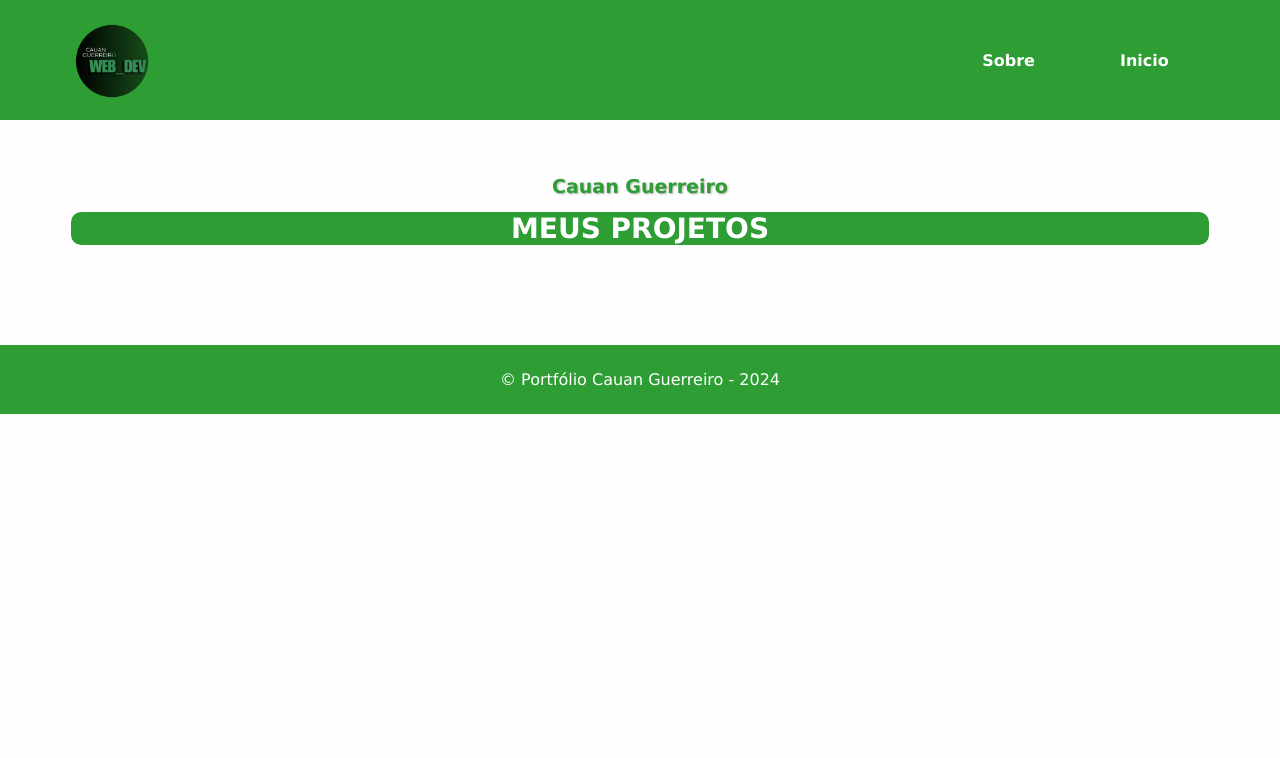
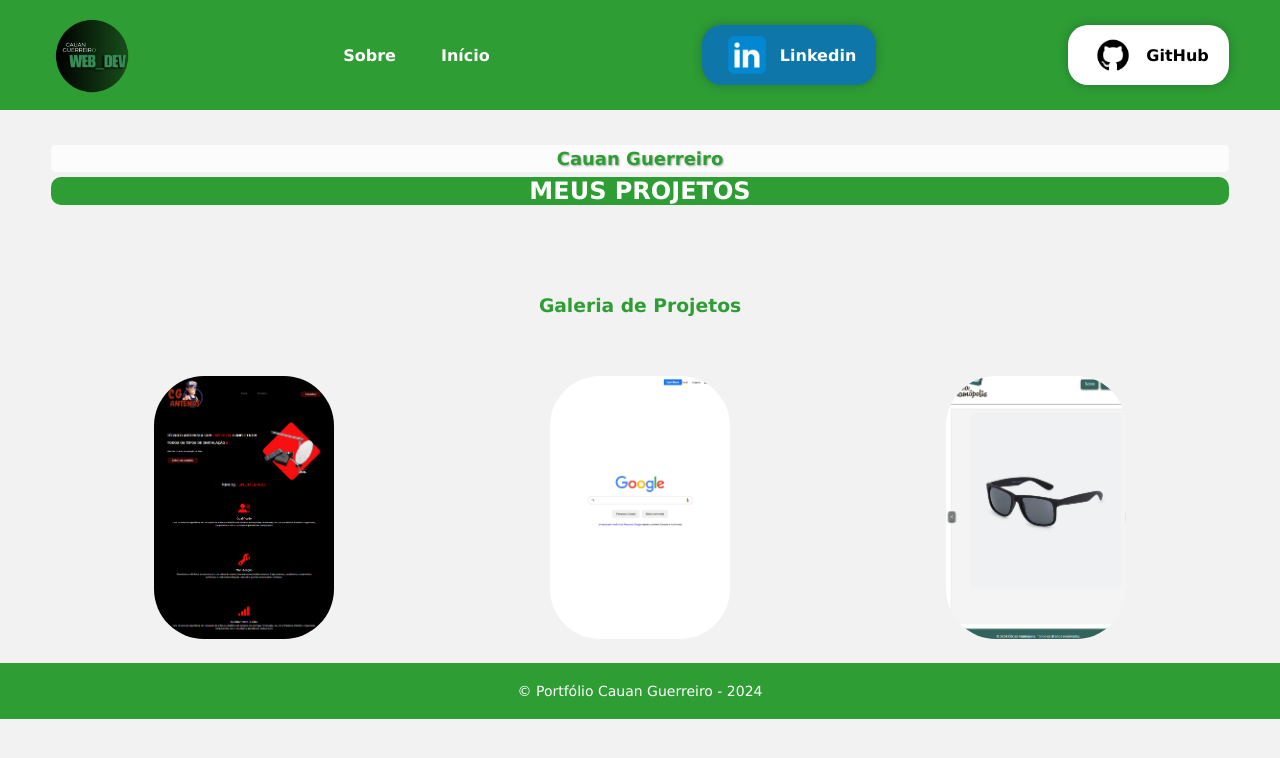
Before and after one commit to Cauanmguerreiro/portifolio, a plain HTML site: page projetos.html in a window 1280 px wide. Drawn offline with nearby package versions, Linux system fonts and the light colour scheme.

Commit message:
atualização_projetos

```diff
--- a/projetos.html
+++ b/projetos.html
@@ -21,11 +21,28 @@
             <nav class="menu-desktop">
                 <ul>
                     <li><a href="sobre.html">Sobre</a></li>
-                <li><a href="index.html">Inicio</a></li>
+                    <li><a href="index.html">Início</a></li>
                 </ul>
             </nav>
+
+            <!-- Adicionando os botões do LinkedIn e GitHub -->
+            <div class="btn-linkedin">
+                <a href="https://www.linkedin.com/in/cauanguerreiro/" target="_blank">
+                    <button>
+                        <img src="img/linkedin.png" alt="LinkedIn" class="icon" /> Linkedin
+                    </button>
+                </a>
+            </div>
+            <div class="btn-github">
+                <a href="https://github.com/Cauanmguerreiro" target="_blank">
+                    <button>
+                        <img src="img/githubimg.png" alt="GitHub" class="icon" /> GitHub
+                    </button>
+                </a>
+            </div>
         </div><!--interface-->
     </header>
+
 
 <main>
     <section class="especialidades">
@@ -34,6 +51,25 @@
             <h2 class="titulo">MEUS <span>PROJETOS</span></h2>
         </div><!--interface-->
     </section><!--especialidades-->
+
+    <!-- Nova seção de imagens dos projetos -->
+    <section class="projetos">
+        <div class="interface">
+            <h3 class="titulo">Galeria de Projetos</h3>
+            <div class="galeria">
+                <a href="https://tecnicocgantenas.netlify.app/#" target="_blank">
+                    <img src="img/cgantenas.png" alt="Tecnico CG Antenas" class="img1">
+                </a>
+                <a href="https://cauanmguerreiro.github.io/googleClone/" target="_blank">
+                    <img src="img/googleclone.png" alt="GoogleCloneProjeto" class="img2">
+                </a>
+                <a href="img/projeto3.png" target="_blank">
+                    <img src="img/otica.png" alt="oticaviamo" class="img3">
+                </a>
+            </div>
+        </div><!--interface-->
+    </section><!--projetos-->
+
 </main>
 
 <footer class="footer">
--- a/styleprojetos.css
+++ b/styleprojetos.css
@@ -5,22 +5,23 @@
     font-family: Verdana, Geneva, Tahoma, sans-serif;
 }
 
+html, body {
+    height: 100%;
+}
+
 body {
-    background-color: #fffdfd;
+    display: flex; /* Usar flexbox no body */
+    flex-direction: column; /* Organizar os elementos em coluna */
+    background-color: #0000000d;
+    overflow-x: hidden; /* Para evitar rolagem horizontal */
 }
 
 .interface {
-    max-width: 1280px;
-    margin: 0 auto;
-    padding: 0 20px;
-}
-
-.flex {
-    display: flex;
+    flex: 1; /* Permite que a interface ocupe o espaço disponível */
 }
 
 header {
-    padding: 20px 4%;
+    padding: 15px 4%; /* Diminuiu o padding */
     background-color: #2d9d34;
 }
 
@@ -50,21 +51,58 @@ header nav ul {
 
 header nav ul li {
     display: inline-block;
-    padding: 0 40px;
+    padding: 0 20px; /* Diminuiu o padding */
+}
+.btn-container {
+    display: grid;
+    gap: 10px;
+    grid-template-columns: repeat(auto-fit, minmax(120px, 1fr)); /* Ajuste a largura mínima */
+    grid-template-rows: repeat(2, 100px);
 }
 
+.btn-linkedin button, .btn-github button {
+    display: flex;
+    align-items: center;
+    padding: 5px 20px;
+    font-size: 16px;
+    font-weight: 800;
+    border: none;
+    border-radius: 20px;
+    cursor: pointer;
+    box-shadow: 0 0 8px rgba(32, 82, 51, 0.5);
+    transition: 0.5s;
+    min-width: 120px;
+}
+
+.btn-linkedin button {
+    color: white;
+    background-color: #0e76a8; /* Cor do LinkedIn */
+}
+
+.btn-github button {
+    background-color: #ffffff; /* Cor do GitHub */
+    color: #000000;
+}
+
+.btn-linkedin button img.icon, .btn-github button img.icon {
+    width: 50px;
+    height: auto;
+    margin-right: 8px;
+}
+
+
 section.especialidades {
-    padding: 40px 4%;
+    padding: 30px 4%; /* Diminuiu o padding */
     text-align: center;
 }
 
 .especialidades .nome {
-    font-size: 19px;
+    font-size: 18px; /* Diminuiu o tamanho da fonte */
     font-weight: bold;
     color: #2d9d34;
     text-shadow: 1px 1px 2px rgba(0, 0, 0, 0.3);
-    margin: 10px 0;
-    padding: 5px;
+    margin: 5px 0; /* Diminuiu a margem */
+    padding: 3px; /* Diminuiu o padding */
     border-radius: 5px;
     background-color: rgba(255, 255, 255, 0.8);
     transition: transform 0.3s, color 0.3s;
@@ -79,27 +117,95 @@ h2.titulo {
     color: #ffffff;
     background-color: #2d9d34;
     border-radius: 10px;
-    font-size: 28px;
+    font-size: 24px; /* Diminuiu o tamanho da fonte */
     text-align: center;
-    margin-bottom: 60px;
-}
-
-h2.titulo span {
-    color: #ffffff;
+    margin-bottom: 40px; /* Diminuiu a margem */
 }
 
 footer {
     background-color: #2d9d34;
     color: #ffffff;
-    padding: 20px 4%;
+    padding: 15px 4%; /* Diminuiu o padding */
     text-align: center;
 }
 
 footer p {
-    font-size: 16px;
+    font-size: 14px; /* Diminuiu o tamanho da fonte */
     margin: 5px 0;
 }
 
+/* Estilização da seção de projetos */
+.projetos {
+    padding: 20px 4%; /* Diminuiu o padding */
+    text-align: center;
+    transition: all 0.2s ease-in-out;
+}
+
+.projetos:hover {
+    transform: translateY(-20px); /* Ajuste para um efeito mais sutil */
+}
+
+.galeria {
+    display: flex;
+    justify-content: space-around;
+    flex-wrap: wrap;
+    gap: 10px; /* Diminuiu o gap */
+}
+
+.galeria a {
+    display: inline-block;
+    transition: transform 0.3s ease-in-out, opacity 0.3s ease-in-out;
+}
+
+/* Reduz a opacidade de todas as imagens menos a que está sendo "hovered" */
+.galeria:hover a {
+    opacity: 0.2;
+}
+
+.galeria a:hover {
+    opacity: 1; /* Mantém a opacidade da imagem que está sendo "hovered" */
+    transform: scale(1.1); /* Diminuiu a escala */
+}
+
+/* Sombra personalizada para cada imagem */
+.galeria img {
+    width: 180px; /* Diminuiu a largura */
+    max-width: 250px; /* Diminuiu a largura máxima */
+    border-radius: 50px;
+    transition: opacity 0.3s ease-in-out, transform 0.3s ease-in-out, box-shadow 0.3s ease-in-out;
+}
+
+.galeria img:hover {
+    opacity: 0.9;
+}
+
+/* Sombra para cada imagem específica */
+.galeria .img1:hover {
+    box-shadow: 0 4px 20px rgba(255, 0, 0, 0.93); /* Sombra vermelha */
+}
+
+.galeria .img2:hover {
+    box-shadow: 0 4px 20px rgba(1, 125, 167, 0.873); /* Sombra azul */
+}
+
+.galeria .img3:hover {
+    box-shadow: 0 4px 20px rgba(1, 75, 30, 0.5); /* Sombra verde */
+}
+
+.projetos h3.titulo {
+    color: #2d9d34;
+    cursor: pointer;
+    margin-bottom: 60px; /* Diminuiu a margem */
+    transition: color 0.3s ease, transform 0.3s ease; /* Suaviza a transição de cor e transformação */
+}
+
+/* Efeito ao passar o mouse */
+.projetos h3.titulo:hover {
+    color: #0a3d0c; /* Cor ao passar o mouse */
+    transform: scale(1.05); /* Aumenta levemente o tamanho do texto */
+}
+
+/* Responsividade para telas menores */
 @media (max-width: 768px) {
     header {
         padding: 20px 4%;
@@ -113,12 +219,12 @@ footer p {
 
     header nav ul li {
         display: block;
-        padding: 10px 0;
+        padding: 5px 0; /* Diminuiu o padding */
     }
 
     h2.titulo {
-        font-size: 24px;
-        margin-bottom: 30px;
+        font-size: 22px; /* Diminuiu o tamanho da fonte */
+        margin-bottom: 20px; /* Diminuiu a margem */
     }
 
     section.especialidades {
@@ -126,6 +232,15 @@ footer p {
     }
 
     .especialidades .nome {
-        font-size: 18px;
+        font-size: 16px; /* Diminuiu o tamanho da fonte */
+    }
+
+    .galeria {
+        flex-direction: column;
+        align-items: center;
+    }
+
+    .galeria img {
+        max-width: 90%;
     }
 }
```
Also changed, not shown: img/cgantenas.png (added), img/googleclone.png (added), img/otica.png (added). Lines whose indentation alone changed are shown as unchanged.
